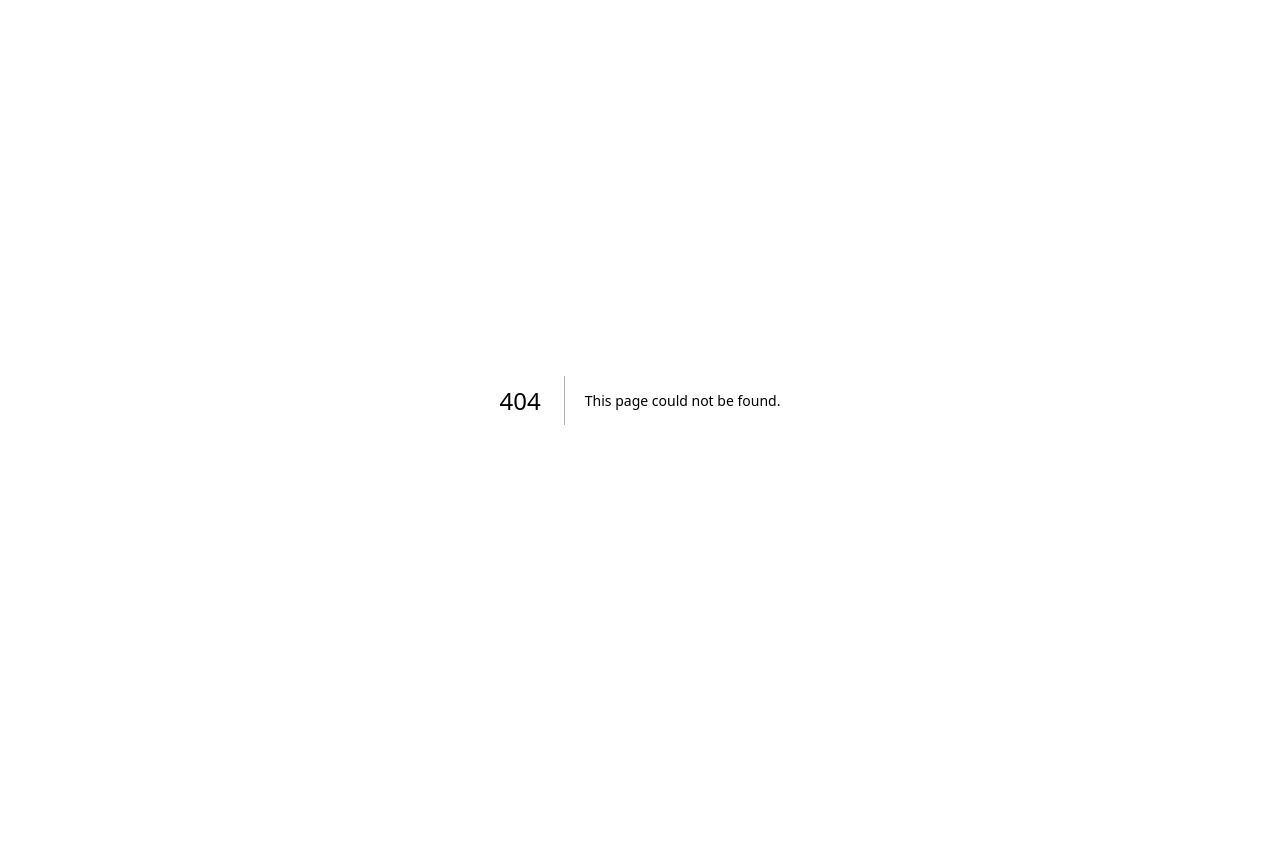
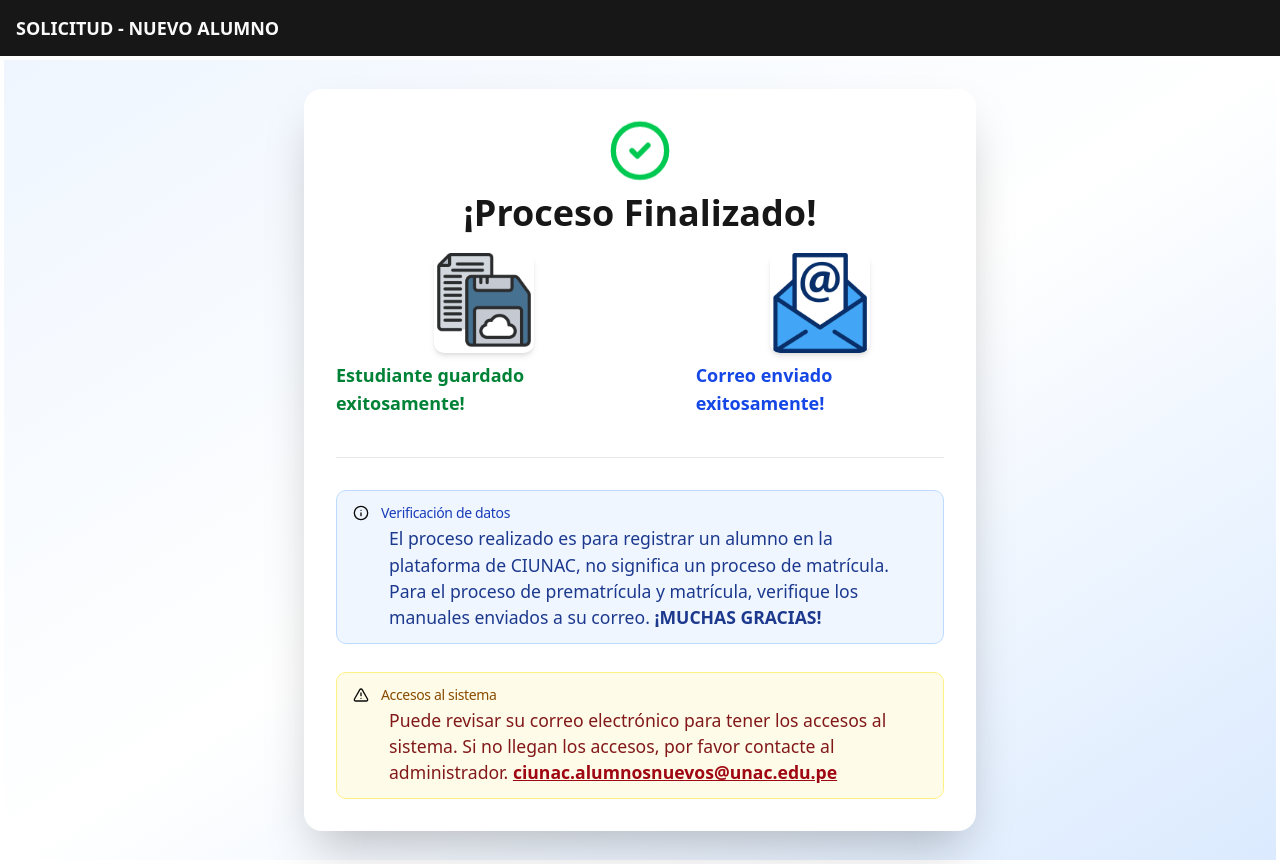
Before and after one commit to luismiguelgs/ciunac-sol-1.3, a Next.js app: page /solicitud-nuevo/finalizar in a window 1280 px wide. Before the commit this address had no page. Before the commit the page ends 800 px from the top, so only its background shows below. Built offline with nearby package versions, Linux system fonts and the light colour scheme.

Commit message:
Módulo de alumnos nuevos

```diff
--- /dev/null
+++ b/app/solicitud-nuevo/finalizar/page.tsx
@@ -0,0 +1,49 @@
+import React from 'react'
+import Image from 'next/image'
+import {  CheckCircle2 } from 'lucide-react'
+import MyAlert from '@/components/forms/myAlert'
+
+export default function FinishPage() {
+  return (
+        <div className="min-h-screen w-full flex items-center justify-center bg-gradient-to-br from-blue-50 via-white to-blue-100">
+            <div className="bg-white rounded-2xl shadow-2xl p-8 max-w-2xl w-full flex flex-col items-center">
+                <CheckCircle2 className="h-16 w-16 text-green-500 mb-2 animate-bounce" />
+                <h1 className="text-4xl font-extrabold mb-5 text-center text-primary">¡Proceso Finalizado!</h1>
+                <div className="w-full flex flex-col md:flex-row items-center justify-center gap-16 mb-6">
+                    <div className="flex flex-col items-center">
+                        <Image src="/images/save-student.png" alt="ok" width={100} height={100} className="rounded-lg shadow-md" />
+                        <span className="mt-2 text-lg font-semibold text-green-700">Estudiante guardado exitosamente!</span>
+                    </div>
+                    <div className="flex flex-col items-center">
+                        <Image src="/images/send-email.png" alt="ok" width={100} height={100} className="rounded-lg shadow-md" />
+                        <span className="mt-2 text-lg font-semibold text-blue-700">Correo enviado exitosamente!</span>
+                    </div>
+                </div>
+                <div className="w-full border-t border-gray-200 my-4"></div>
+                <div className="w-full flex flex-col gap-3">
+                    <MyAlert
+                        title="Verificación de datos"
+                        description={<>
+                            <span className="text-base text-blue-900 text-left ml-2" style={{ fontSize: '1.1rem' }}>
+                                El proceso realizado es para registrar un alumno en la plataforma de CIUNAC, no significa un proceso de matrícula. Para el proceso de prematrícula y matrícula, verifique los manuales enviados a su correo. <span className="font-bold">¡MUCHAS GRACIAS!</span>
+                            </span>
+                        </>}
+                    />
+                    <MyAlert
+                        title="Accesos al sistema"
+                        type='warning'
+                        description={<>
+                            <span className="text-base text-red-900 text-left ml-2" style={{ fontSize: '1.1rem' }}>
+                        Puede revisar su correo electrónico para tener los accesos al sistema.
+                        Si no llegan los accesos, por favor contacte al administrador.{' '}
+                        <a href="mailto:ciunac.alumnosnuevos@unac.edu.pe" className="underline text-red-800 font-semibold">
+                            ciunac.alumnosnuevos@unac.edu.pe
+                        </a>
+                        </span>
+                        </>}
+                    />
+                </div>
+            </div>
+        </div>
+    )
+}
--- /dev/null
+++ b/app/solicitud-nuevo/layout.tsx
@@ -0,0 +1,18 @@
+export default function RequestNewStudentLayout({ children, }: Readonly<{ children: React.ReactNode; }>) {
+    return (
+        <div className="flex flex-col flex-grow">
+            <header className="bg-primary text-primary-foreground">
+                <div className="container mx-auto px-4">
+                    <div className="h-14 flex items-center">
+                        <h1 className="text-lg font-semibold">
+                            SOLICITUD - NUEVO ALUMNO
+                        </h1>
+                    </div>
+                </div>
+            </header>
+            <main className="p-1">
+                {children}
+            </main>
+        </div>
+    );
+}
--- /dev/null
+++ b/app/solicitud-nuevo/page.tsx
@@ -0,0 +1,35 @@
+import Process from '@/modules/solicitud-nuevo/components/process'
+import IProgram from '@/modules/solicitud-nuevo/interfaces/programs.interface'
+
+async function getPrograms():Promise<IProgram[]> {
+    try{
+        const res = await fetch('https://api.q10.com/v1/programas?Limit=30', {
+            method: 'GET',
+            headers: {
+                'Content-Type': 'application/json',
+                'Cache-Control': 'no-cache',
+                'Api-Key': process.env.API_KEY_Q10 || ''
+            }
+        })
+        if(!res.ok){
+            throw new Error('Error al obtener los programas')
+        }
+        let data:IProgram[] = await res.json()
+        data = data.filter((program:IProgram) => program.Numero_resolucion === null)
+        return data
+    }catch(error){
+        console.log(error)
+        return []
+    }
+}
+
+export default async function NewStudentPage()
+{
+    const programs = await getPrograms()
+
+    return (
+        <>
+            <Process programs={programs} />
+        </>
+    )
+}
--- a/package.json
+++ b/package.json
@@ -1,6 +1,6 @@
 {
   "name": "ciunac-sol-1-3",
-  "version": "1.1.4",
+  "version": "1.1.5",
   "private": true,
   "scripts": {
     "dev": "next dev",
```
